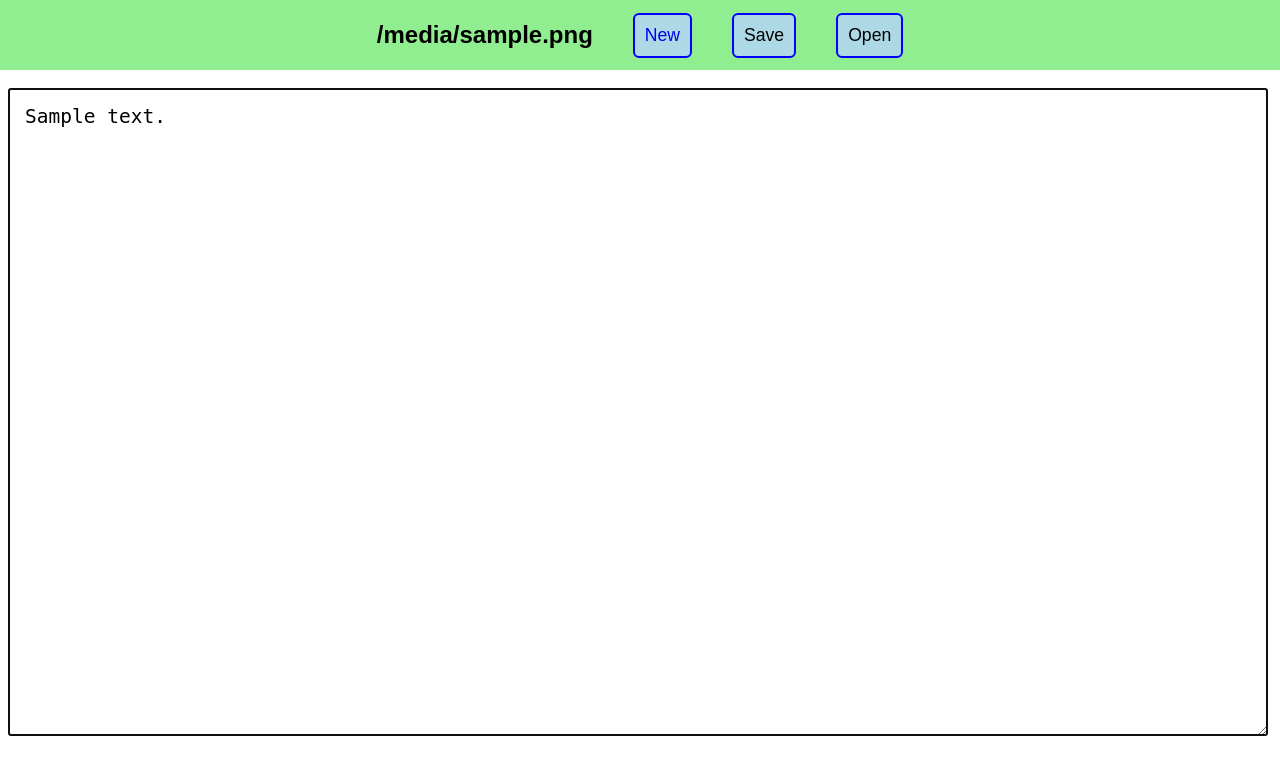
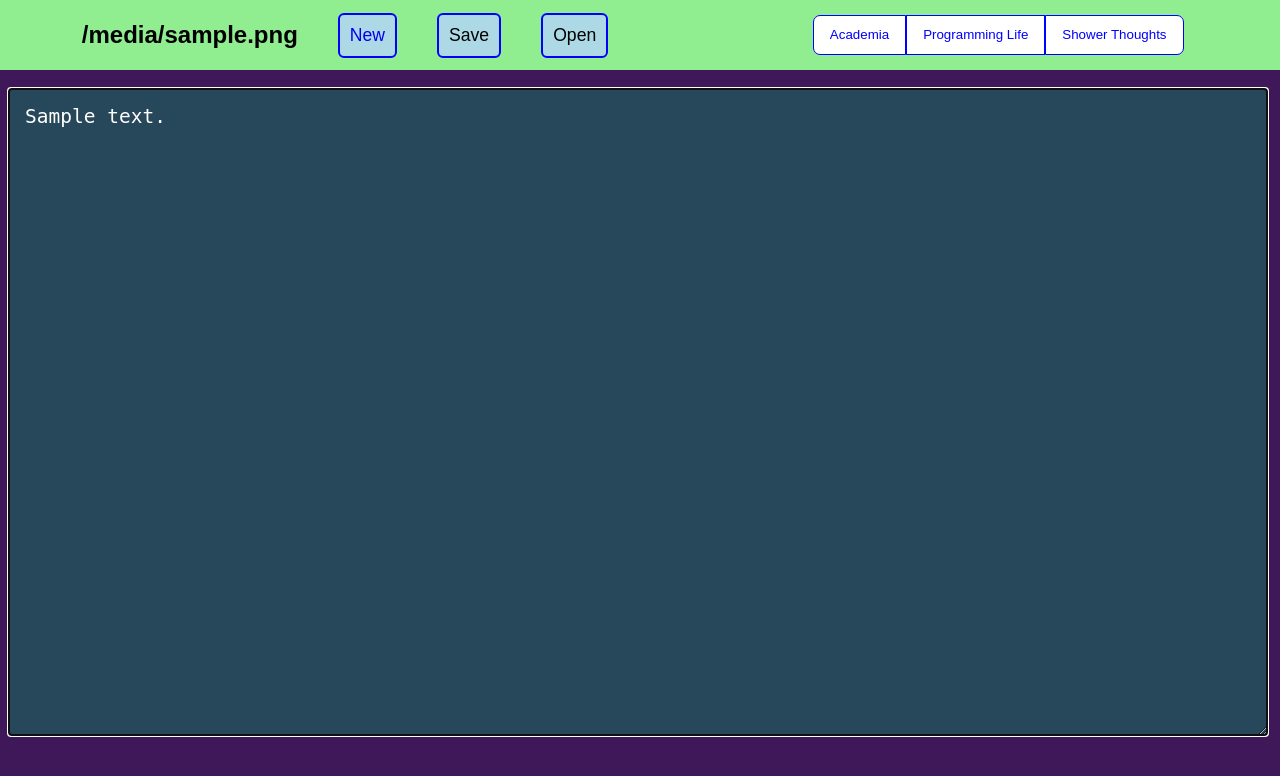
Before and after one commit to Farrhouq/TiNotez, a Django app: template templates/home.html in a window 1280 px wide. Shown: the top 776 px of the page. Run offline with Django 4.2, Linux system fonts and the light colour scheme; the template is opened without the code that fills it: most values are stand-ins (such as "Sample title", 1, 10 or a date in 2020); parts of the project's set-up code (start-up, migrations or seed data) failed here and were passed over.

Commit message:
added category-based file opening

```diff
--- a/base/settings.py
+++ b/base/settings.py
@@ -117,6 +117,7 @@ USE_TZ = True
 # https://docs.djangoproject.com/en/4.0/howto/static-files/
 
 STATIC_URL = 'static/'
+STATICFILES_DIRS = [ BASE_DIR / 'static' ]
 
 # Default primary key field type
 # https://docs.djangoproject.com/en/4.0/ref/settings/#default-auto-field
--- a/templates/home.html
+++ b/templates/home.html
@@ -7,9 +7,15 @@
     <meta name="viewport" content="width=device-width, initial-scale=1.0" />
     <title>My Notes</title>
     <style>
+
+      .full-width {
+        width:100%;
+      }
+
       body {
         font-family: sans-serif;
         padding: 0;
+        background-color: rgb(62, 24, 88);
       }
 
       nav {
@@ -46,6 +52,8 @@
         width: 97%;
         height: 76.8vh;
         padding: 1rem;
+        background: rgb(39, 71, 90);
+        color: white
       }
 
       .btn-buy {
@@ -92,7 +100,7 @@
         z-index: 1000;
         display: none;
         min-width: 160px;
-        padding: 5px 0;
+        padding: 0;
         margin: -1px 0 0 0;
         list-style: none;
         background-color: #fff;
@@ -100,6 +108,7 @@
         border-radius: 3px;
         box-shadow: 0 6px 12px rgba(0, 0, 0, 0.175);
         background-clip: padding-box;
+
       }
 
       .dropdown-menu a {
@@ -111,38 +120,135 @@
         font-family: arial, sans-serif;
         color: #222;
         padding: 5px 15px;
+        border: 1px solid rgb(20, 76, 179);
       }
 
       .dropdown-menu a li:hover {
         background-color: #bae2fc;
       }
+
+      .fore-button {
+        background-color: #fff;
+        border: 1px solid #ccc;
+        border-radius: 3px;
+        box-shadow: 0 6px 12px rgba(0, 0, 0, 0.175);
+        width: 100%;
+        height: 35px;
+        border: 2px solid #0b8dca;
+        font-size: medium;
+        padding: 1px 10px;
+        font-style: italic;
+        font-weight: 600;
+        margin-top: 1px;
+      }
+
+      .btn {
+        text-align: center;
+        padding: 4%;
+        background-color: white;
+        line-height: 50%;
+        width: fit-content;
+        margin: 0;
+        border: 1px solid blue;
+        color: blue;
+        border-radius: 5px;
+        border-radius: 0 0 0 0;
+      }
+
+      .btn.active {
+        background-color: blue;
+        color: white;
+      }
+
+      .category-box {
+        padding: 0;
+        display: flex;
+        flex-direction: row;
+        flex-wrap: nowrap;
+        align-items: center;
+        justify-content: center;
+        justify-self: flex-end;
+        width: 400px;
+        margin-left: 150px;
+
+      }
+
     </style>
   </head>
 
   <body>
     <nav>
       <h1 style="color: black; cursor: pointer" id="filename">{% if not open_file %}Untitled.txt{% else %}{{open_file}}{%endif %}</h1>
+
       <input id="filename-input" onkeypress="handle_enter(event)" style="z-index: 4; font-size: 20px; text-align: center" type="hidden" />
+
       <a href="/" class="nav-item" id="new-btn"> New</a>
+
       <a href="" id="save" onclick="submit_form(event)" class="nav-item"> Save</a>
+
       <div class="product-price-box">
         <button class="nav-item btn-buy-list" id="open-btn">Open</button>
         <!-- Dropdown menu itself - hidden by default -->
-        <ul class="dropdown-menu">
-          {% for filename in file_list %}
-          <a style="font-size: 1.2em" href="{% url 'home' %}?file={{filename}}">
-            <li>{{filename}}</li>
-          </a>
-          {% endfor %}
+        <ul class="dropdown-menu" style="padding:0; background:#0b8dca;">
+
+          <li class="">
+            <div class="" onmouseenter="show_children(this)" onmouseleave="hide_children(this)">
+              <button class="fore-button" id="">ACADEMIA &LongRightArrow;</button>
+              <ul class="dropdown-menu" style="width: 100%">
+                {% for filename in academia_file_list %}
+                  <a style="font-size: 1.2em" href="{% url 'home' %}?file={{filename}}">
+                    <li>{{filename}}</li>
+                  </a>
+                {% endfor %}
+              </ul>
+            </div>
+          </li>
+
+          <li class="">
+            <div class="" onmouseenter="show_children(this)" onmouseleave="hide_children(this)">
+              <button class="fore-button" id="">PROGRAMMING LIFE &LongRightArrow;</button>
+              <ul class="dropdown-menu" style="width: 100%">
+                {% for filename in programming_life_file_list %}
+                  <a style="font-size: 1.2em" href="{% url 'home' %}?file={{filename}}">
+                    <li>{{filename}}</li>
+                  </a>
+                {% endfor %}
+              </ul>
+            </div>
+          </li>
+
+          <li class="">
+            <div class="" onmouseenter="show_children(this)" onmouseleave="hide_children(this)">
+              <button class="fore-button" id="">SHOWER THOUGHTS &LongRightArrow;</button>
+              <ul class="dropdown-menu" style="width: 100%">
+                {% for filename in sts_file_list %}
+                  <a style="font-size: 1.2em" href="{% url 'home' %}?file={{filename}}">
+                    <li>{{filename}}</li>
+                  </a>
+                {% endfor %}
+              </ul>
+            </div>
+          </li>
+
+
+
         </ul>
       </div>
+
+      <div class="category-box btn-group">
+        <button class="btn" onclick="change_active(this)" style="border-bottom-left-radius: 7px; border-top-left-radius:7px">Academia</button>
+        <button class="btn" onclick="change_active(this)">Programming Life</button>
+        <button class="btn" onclick="change_active(this)" style="border-top-right-radius: 7px; border-bottom-right-radius:7px">Shower Thoughts</button>
+      </div>
+
     </nav>
     <form id="my-form" action="{% url 'save' %}" method="POST">
       {% csrf_token %}
       <textarea name="notes">{%for note in notes %}{{note}}{% endfor %}</textarea>
       <input id="hidden-filename" name="hidden-filename" type="hidden" />
-      <input type="hidden" name="original_filename" value="{{open_file}}" />
+      <input type="hidden" name="original_filename" value="{% if open_file %}{{open_file}}{% endif %}" />
       <!-- <input type="submit"> -->
+      <input type="hidden" id="category" name="category" value="{% if file_category %}{{file_category}}{% endif %}">
     </form>
   </body>
 </html>
@@ -154,8 +260,50 @@
   const hidden_filename = document.querySelector("#hidden-filename");
   const filename = document.querySelector("#filename");
   const filename_input = document.querySelector("#filename-input");
-  if (window.location.href != "http://127.0.0.1:8000/") {
+  const category_box = document.querySelector(".category-box");
+  const buttons = category_box.querySelectorAll("button");
+  const category = document.querySelector("#category");
+
+  for(button of buttons) {
+    if(button.innerText == category.value){
+    button.setAttribute("class", " btn active");
+
+    }
+  }
+
+  if (window.location.href != "http://127.0.0.1:10000/") {
     hidden_filename.value = filename.innerText;
+
+  }
+
+  if (window.location.href == "http://127.0.0.1:10000/") {
+    function change_active(button){
+    if (button.matches(".active")){
+      button.setAttribute("class", "btn");
+
+    }
+    else {
+      button.setAttribute("class", " btn active");
+      for (other_button of buttons){
+        if(other_button != button){
+          other_button.setAttribute("class", "btn");
+          }
+        }
+        category.value = button.innerText;
+      }
+    }
+  }
+
+
+  function show_children(element){
+    element.firstElementChild.nextElementSibling.style.display = "block";
+    element.firstElementChild.nextElementSibling.style.marginLeft = "215px";
+    element.firstElementChild.nextElementSibling.style.marginTop = "-50px";
+  }
+
+  function hide_children(element){
+    element.firstElementChild.nextElementSibling.style.display = "none";
+    element.firstElementChild.nextElementSibling.style.marginLeft = "";
   }
 
   new_btn.addEventListener("click", function (event) {
@@ -173,7 +321,9 @@
   form.addEventListener(
     "input",
     (e) => {
-      filename.innerText += "*";
+      if(filename != "Untitled.txt"){
+        filename.innerText += "*";
+      }
     },
     { once: true }
   );
@@ -213,9 +363,9 @@
 
   function submit_form(e) {
     e.preventDefault();
-    if (window.location.href == "http://127.0.0.1:8000/") {
-      // alert(`${hidden_filename.value}`)
-      if (hidden_filename.value == "") {
+    if (window.location.href == "http://127.0.0.1:10000/") {
+       //alert(`${hidden_filename.value}`);
+      if (hidden_filename.value == "" | hidden_filename.value == "Untitled.txt") {
         alert("Name your file!");
       } else {
         if (filename.style.display == "none") {
```
Also changed, not shown: base_app/views.py (+68 -17 lines).
